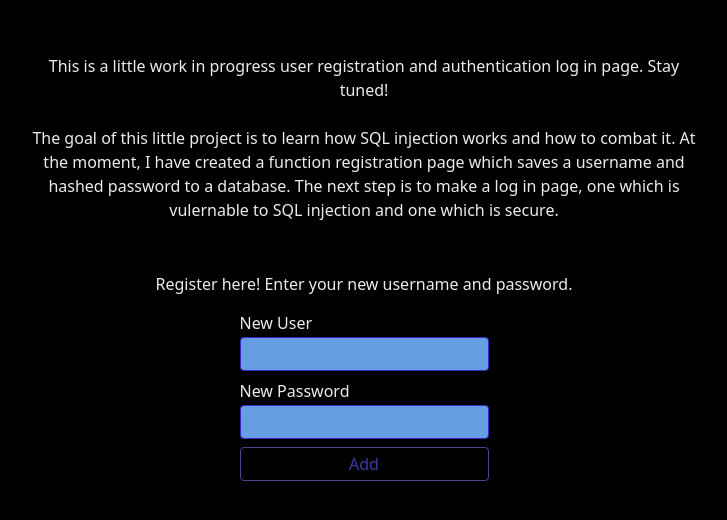
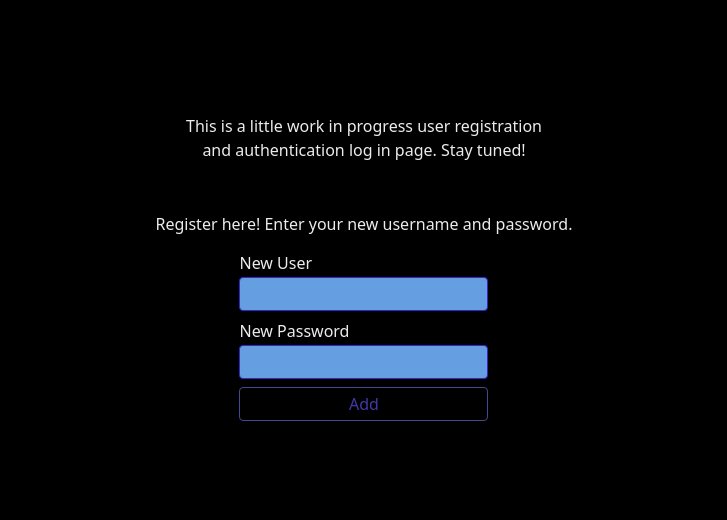
Before and after one commit to echo-webkom/how-to-sideprosjekt-workshop, a Next.js app: page /LoginPage in a window 1280 px wide. Shown: the part 150-670 px from the top of the page, without its empty margins (276-1003 px from the left). Built offline with nearby package versions, Linux system fonts and the light colour scheme.

Commit message:
editted text

```diff
--- a/src/app/LoginPage/IntroText.tsx
+++ b/src/app/LoginPage/IntroText.tsx
@@ -6,9 +6,6 @@ export default function IntroductionText() {
             <h1>
                 This is a little work in progress user registration and authentication log in page. Stay tuned!
             </h1>
-            <br></br>
-            <h2> The goal of this little project is to learn how SQL injection works and how to combat it. At the moment, I have created a function registration page which saves a username and hashed password to a database. The next step is to make a log in page, one which is vulernable to SQL injection and one which is secure.</h2>
-
         </div>
         </div>
     )
```
